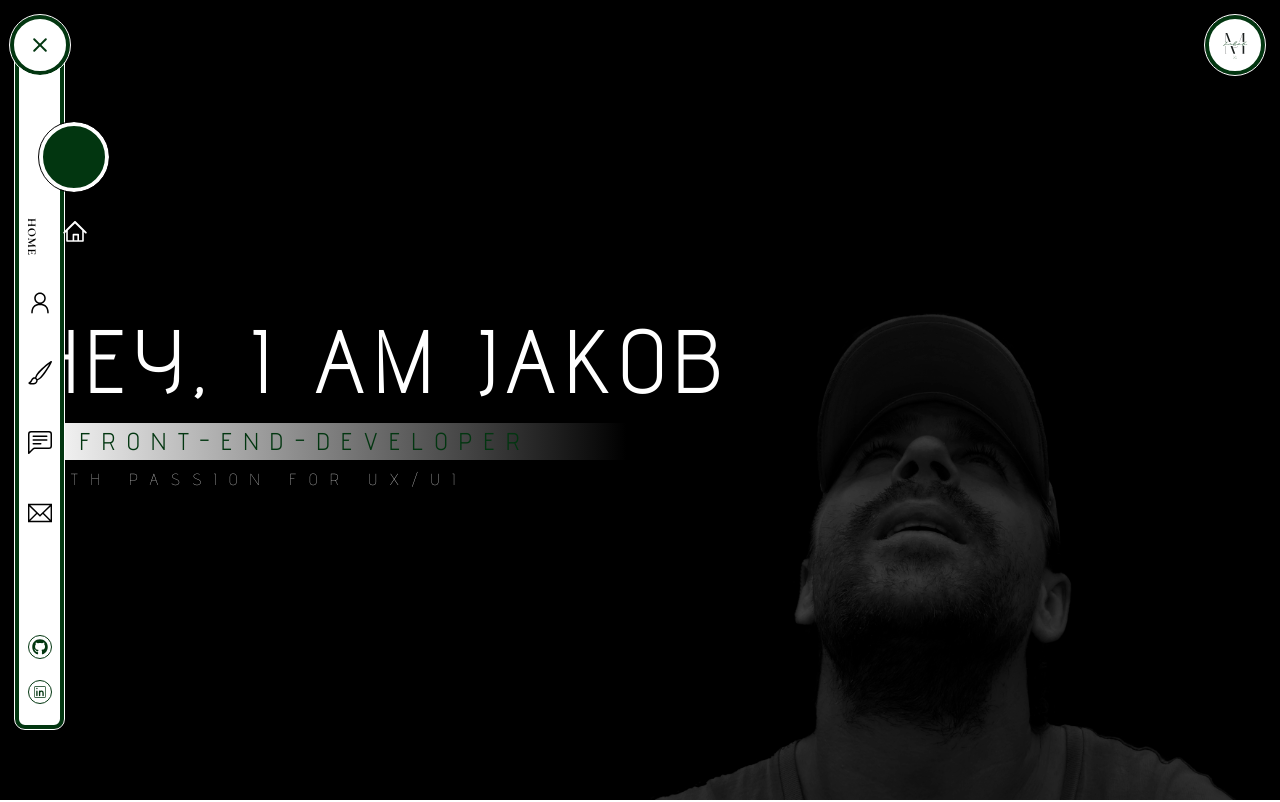
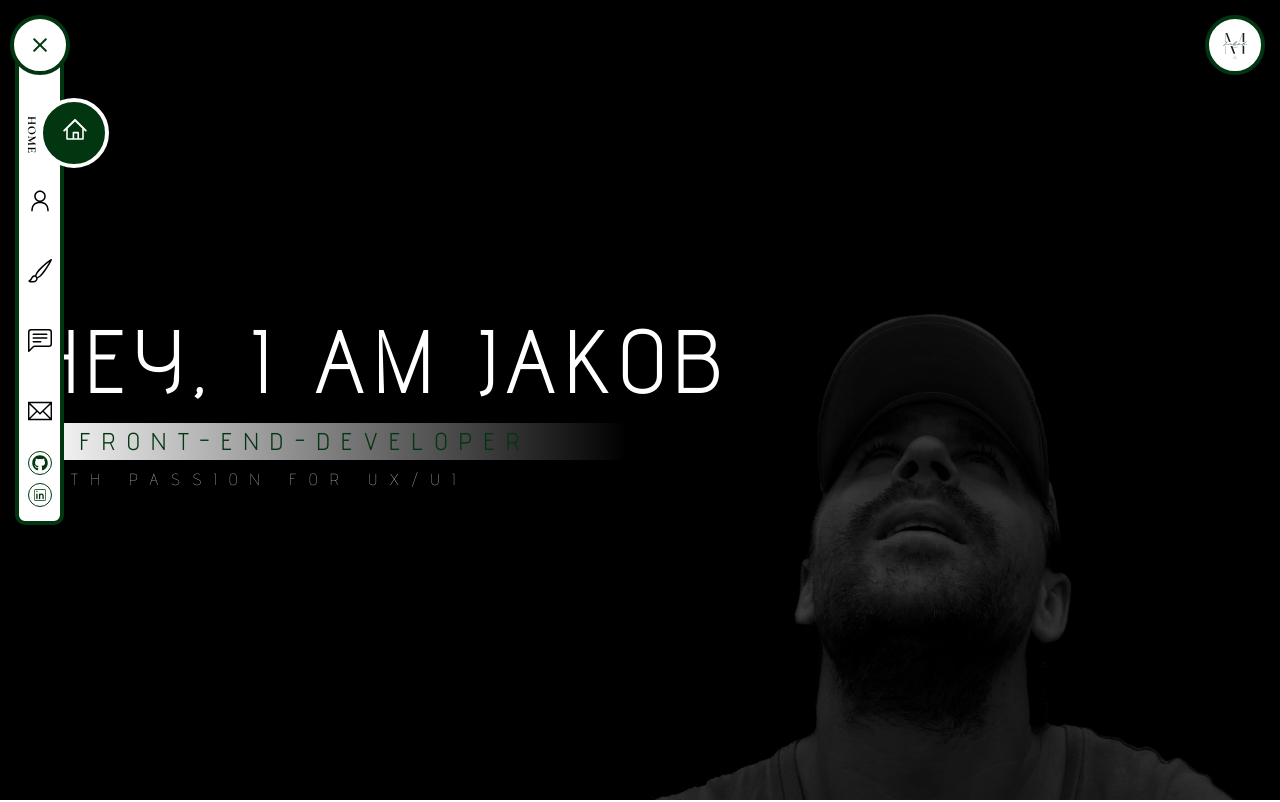
Before and after one commit to jakobmalmgren/portfolio, a React (Create React App) app: page / in a window 1280 px wide. Shown: the top 802 px of the page. Built offline with nearby package versions, Linux system fonts and the light colour scheme; a web font is replaced by a local one.

Commit message:
fixed the height in the navbar plus some other css

```diff
--- a/src/components/Contact.css
+++ b/src/components/Contact.css
@@ -60,7 +60,7 @@
 .circleSwap {
   border-radius: 6px;
   padding: 8px;
-  border: 3px solid #023610;
+  /* border: 3px solid #023610; */
 }
 
 .contact-container-inputfields {
@@ -109,7 +109,7 @@
   transition: 0.6s;
 }
 .swap-icon:hover {
-  scale: 1.8;
+  scale: 1.4;
   transition: 0.6s;
 }
 .form-btn {
@@ -119,10 +119,11 @@
   border-radius: 20px;
   background-color: white;
   border: 1px solid black;
-  transition: 0.5s;
+  color: black;
   display: flex;
   justify-content: space-evenly;
   align-items: center;
+  transition: 0.5s;
 }
 .input-wrapper input {
   background-color: white;
--- a/src/components/Home.css
+++ b/src/components/Home.css
@@ -50,7 +50,7 @@
 }
 .home-container-icon {
   border: 4px solid #023610;
-  outline: 1px solid white;
+  /* outline: 1px solid white; */
   border-radius: 50%;
   width: 60px;
   height: 60px;
--- a/src/components/MobileNav.css
+++ b/src/components/MobileNav.css
@@ -1,7 +1,8 @@
 .navigation-mob-wrapper {
   position: relative;
   width: 49px;
-  height: 88vh;
+  /* height: 88vh; */
+
   top: 25px;
   left: 15px;
   position: fixed;
@@ -15,9 +16,10 @@
   background-color: white;
   position: relative;
   border: 4px solid #023610;
-  outline: 1px solid white;
+  /* outline: 1px solid white; */
   width: 49px;
-  height: 88vh;
+  /* height: 88vh; */
+  height: 500px;
   display: flex;
   justify-content: center;
   align-items: center;
@@ -31,7 +33,7 @@
   color: #023610;
   background-color: white;
   border: 4px solid #023610;
-  outline: 1px solid white;
+  /* outline: 1px solid white; */
   display: flex;
   flex-direction: column;
   align-items: center;
@@ -129,12 +131,12 @@
   width: 70px;
   height: 70px;
   background-color: #023610;
-  top: 93px;
+  top: 69px;
   right: -49px;
 
   border-radius: 50%;
   border: 4px solid rgb(255, 255, 255);
-  outline: 1px solid black;
+  /* outline: 1px solid black; */
   transition: 0.5s;
 }
 
```
Also changed, not shown: 1 other file (tests, documents, lock files or other folders).
